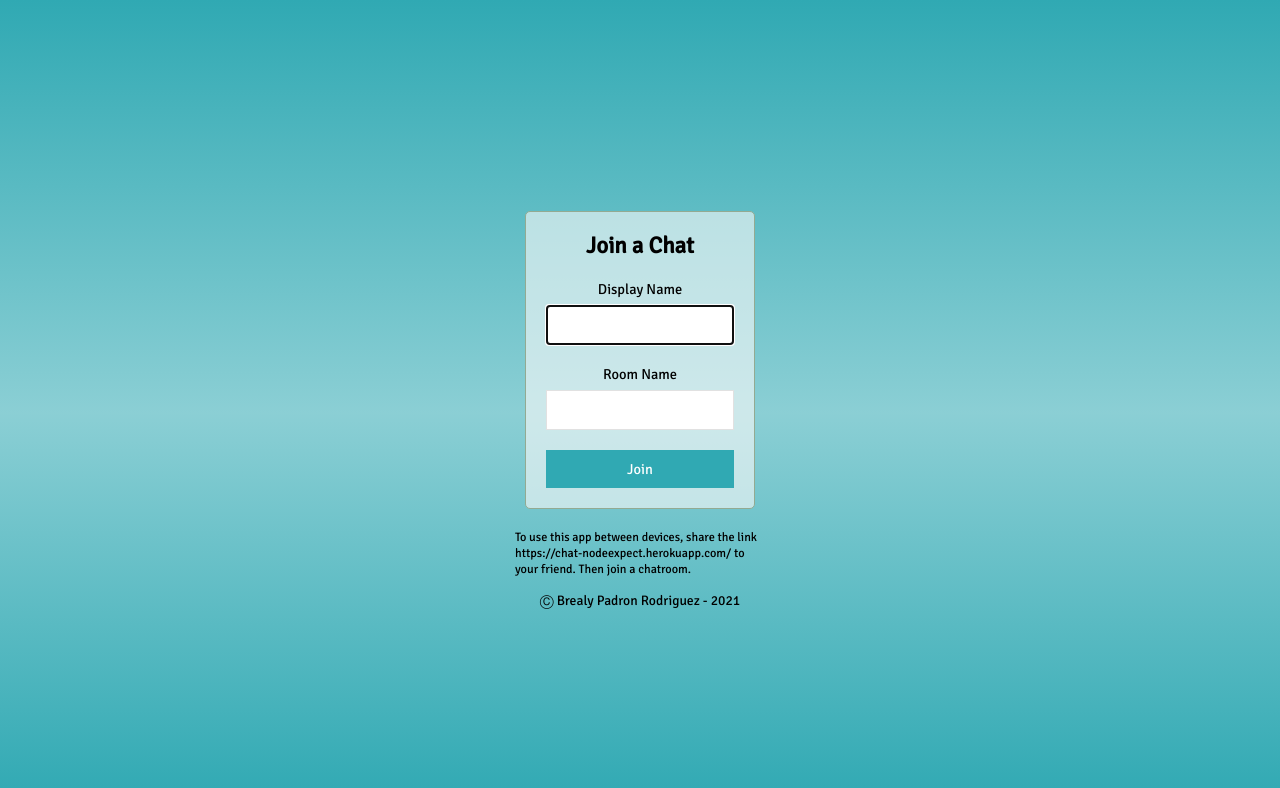
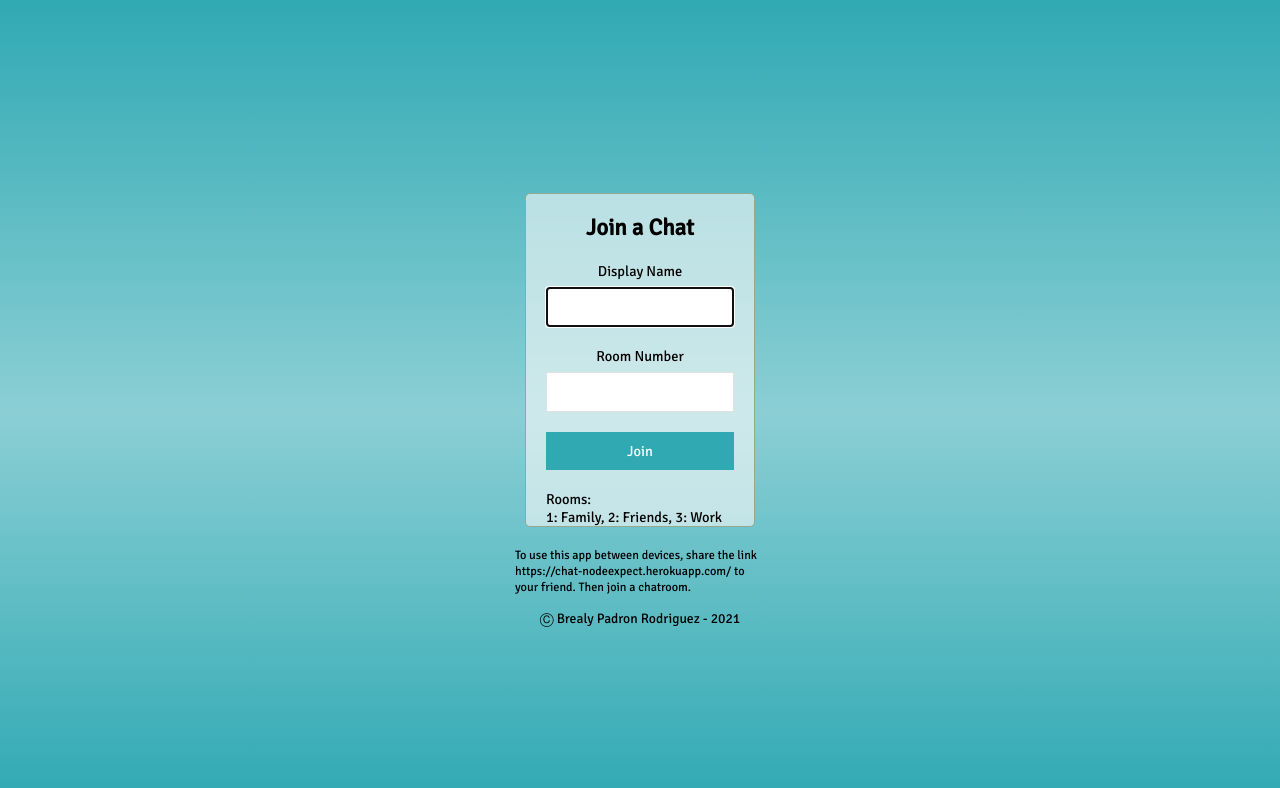
Before and after one commit to NigarumOvum/StreamChat-Node, a website: page public/index.html in a window 1280 px wide. Drawn offline with Linux system fonts and the light colour scheme.

Commit message:
Update index.html

```diff
--- a/public/index.html
+++ b/public/index.html
@@ -5,7 +5,7 @@
   <meta name="viewport" content="width=device-width, initial-scale=1.0 user-scalable=no">
 <link href="https://fonts.googleapis.com/css?family=Pacifico|Signika|Bree+Serif" rel="stylesheet">
   <meta http-equiv="X-UA-Compatible" content="ie=edge">
-  <title>Manski Chat Page</title>
+  <title>Brealy Chat Page</title>
 <link rel="stylesheet" href="./css/styles.css">
 </head>
 <body class="centered-form">
@@ -19,12 +19,14 @@
         <input type="text" name="name" autofocus>
       </div>
       <div class="form-field">
-        <label for="">Room Name</label>
+        <label for="">Room Number</label>
         <input type="text" name="room">
       </div>
       <div class="form-field">
         <button>Join</button>
       </div>
+      <b>Rooms:</b><p>1: Family, 2: Friends, 3: Work</p>
+
     </form>
 
 
```
